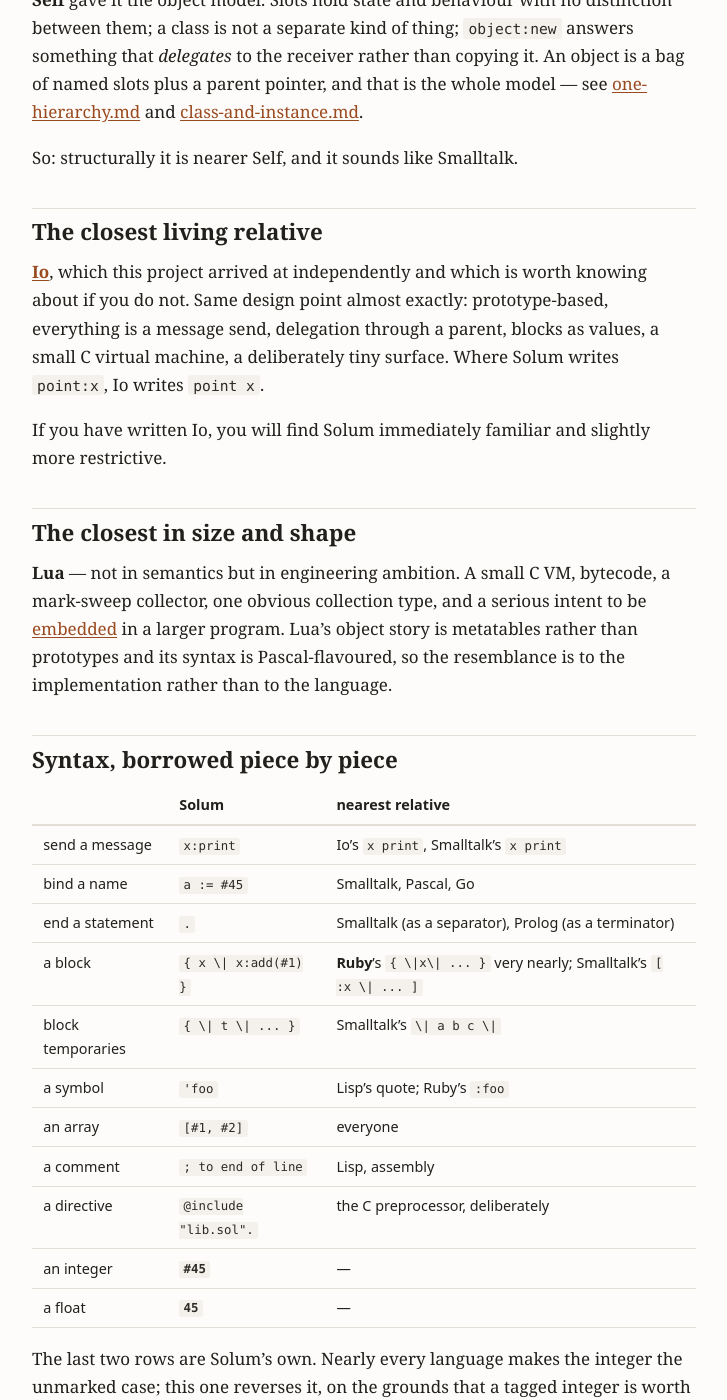
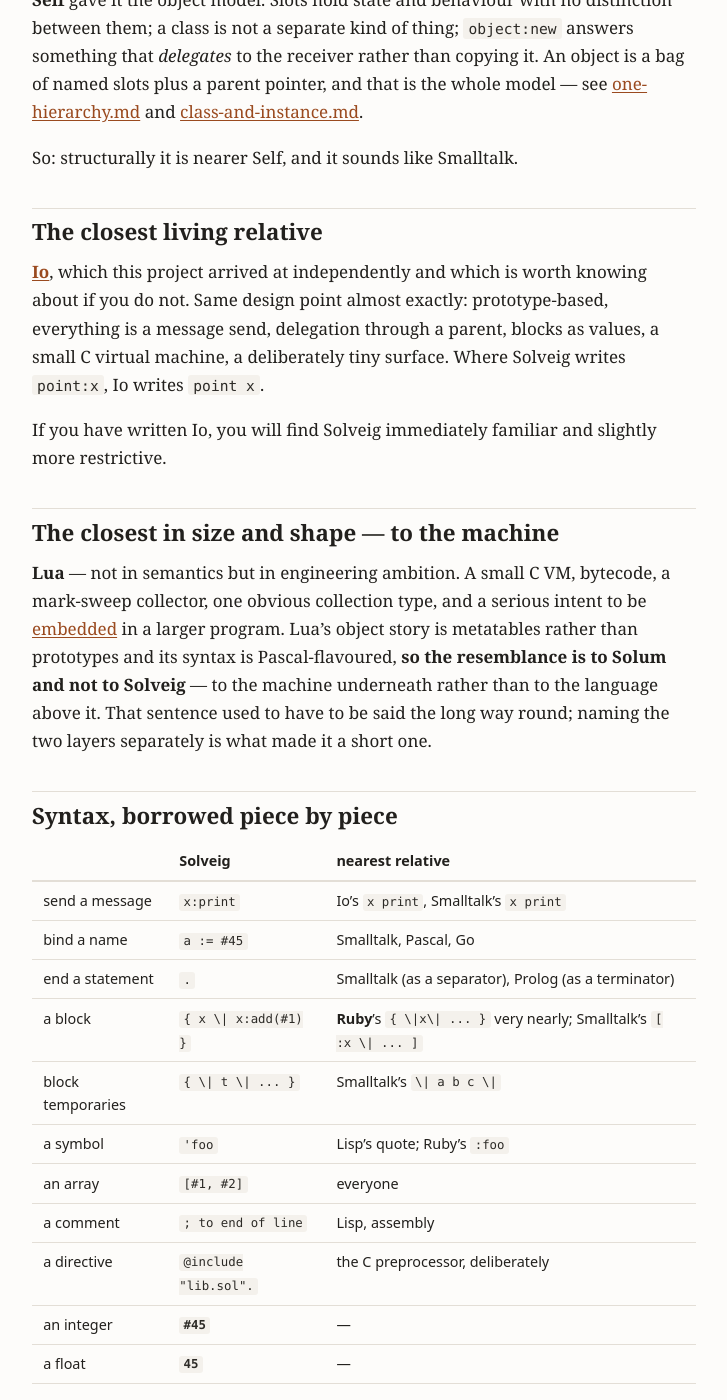
Before and after one commit to hansolovkarlsson/Solveig, a Jekyll site: the page built from docs/lineage.md, in a window 1280 px wide and 1400 px high, scrolled down 752 px. Shown: the whole window, without its empty margins (276-1003 px from the left). Built offline with Jekyll 4.4.1, drawn with Linux system fonts in a browser that asks for light colours; our own code applies the rules of GitHub Pages for plain Markdown files; some of the changed text lies outside the part shown.

Commit message:
lineage.md: the pass it was owed, not the search-and-replace
Ten mentions, and all ten were about the language, so all ten became
Solveig. Which would have made this a sed -- except that the pass was
worth doing for what it found instead.

This page had already been drawing the line between the language and the
thing underneath it, and had to draw it the long way round every time
because only one of the two had a name. Now both do, and two passages get
shorter and sharper for it.

The Lua paragraph ended "the resemblance is to the implementation rather
than to the language". It now says the resemblance is to Solum and not to
Solveig, which is the same sentence with the words it was missing.

And the note for a C programmer said "the VM, the bytecode and the
embedding interface will all be legible; the language itself will not
feel like C at all". That is the whole naming decision stated without the
names. It is Solum and Solveig now, and it gained the extension interface
while it was open, which is also C and also legible.

The section above the Lua paragraph is "the closest in size and shape --
to the machine", since that is what it was always comparing.

Two mentions of Solum remain and both are deliberate.

Co-Authored-By: Claude Opus 5 <noreply@anthropic.com>
Claude-Session: https://claude.ai/code/session_014Emnizwfra15qgDU979HaB

```diff
--- a/docs/lineage.md
+++ b/docs/lineage.md
@@ -1,6 +1,6 @@
-# Lineage — what Solum is like, and what it is not
+# Lineage — what Solveig is like, and what it is not
 
-*For anyone arriving with another language in their hands. What Solum borrowed,
+*For anyone arriving with another language in their hands. What Solveig borrowed,
 from whom, and where it leaves the family. If you want to learn the language
 rather than place it, start with the [tutorial](TUTORIAL.md) instead.*
 
@@ -36,22 +36,24 @@ So: structurally it is nearer Self, and it sounds like Smalltalk.
 and which is worth knowing about if you do not. Same design point almost
 exactly: prototype-based, everything is a message send, delegation through a
 parent, blocks as values, a small C virtual machine, a deliberately tiny
-surface. Where Solum writes `point:x`, Io writes `point x`.
+surface. Where Solveig writes `point:x`, Io writes `point x`.
 
-If you have written Io, you will find Solum immediately familiar and slightly
+If you have written Io, you will find Solveig immediately familiar and slightly
 more restrictive.
 
-## The closest in size and shape
+## The closest in size and shape — to the machine
 
 **Lua** — not in semantics but in engineering ambition. A small C VM, bytecode,
 a mark-sweep collector, one obvious collection type, and a serious intent to be
 [embedded](embedding.md) in a larger program. Lua's object story is metatables
-rather than prototypes and its syntax is Pascal-flavoured, so the resemblance is
-to the implementation rather than to the language.
+rather than prototypes and its syntax is Pascal-flavoured, **so the resemblance
+is to Solum and not to Solveig** — to the machine underneath rather than to the
+language above it. That sentence used to have to be said the long way round;
+naming the two layers separately is what made it a short one.
 
 ## Syntax, borrowed piece by piece
 
-| | Solum | nearest relative |
+| | Solveig | nearest relative |
 | --- | --- | --- |
 | send a message | `x:print` | Io's `x print`, Smalltalk's `x print` |
 | bind a name | `a := #45` | Smalltalk, Pascal, Go |
@@ -65,7 +67,7 @@ to the implementation rather than to the language.
 | an integer | **`#45`** | — |
 | a float | **`45`** | — |
 
-The last two rows are Solum's own. Nearly every language makes the integer the
+The last two rows are Solveig's own. Nearly every language makes the integer the
 unmarked case; this one reverses it, on the grounds that a tagged integer is
 worth the mark where a value's type is never inferred. `#` is Smalltalk's
 literal marker, repurposed.
@@ -86,7 +88,7 @@ image and no live environment: you edit files and run a compiler.
 restricted — see below — and that reflection can read but never write.
 
 **Ruby.** Blocks look almost identical and behave similarly in the common case,
-because Ruby blocks are usually downward-only in practice and Solum's must be.
+because Ruby blocks are usually downward-only in practice and Solveig's must be.
 `:` where you expect `.`, `:=` where you expect `=`, and no `end`.
 
 **JavaScript.** You have prototypes already, so delegation will read naturally.
@@ -97,9 +99,12 @@ because "are these the same value" is a question worth answering across types
 where "which is larger" is not. And `nil` is one thing rather than two —
 [absence.md](absence.md) is the page on that.
 
-**C.** The VM, the bytecode and the [embedding interface](embedding.md) will all
-be legible. The language itself will not feel like C at all: no statements that
-are not expressions, no control-flow keywords, and no types written down.
+**C.** **Solum** will be legible — the VM, the bytecode, the
+[embedding interface](embedding.md) and the
+[extension interface](extensions.md) are all C and read as C. **Solveig** will
+not feel like C at all: no statements that are not expressions, no control-flow
+keywords, and no types written down. The two names are the two halves, and this
+is the paragraph where the difference is easiest to feel.
 
 ## Where it leaves the family
 
@@ -108,7 +113,7 @@ documented where a program would meet it.
 
 - **A block that reads its enclosing frame cannot outlive it**
   ([3.1](ROADMAP.md#31-capturing-blocks-cannot-escape-their-frame)). Smalltalk,
-  Self and Io all have full closures. Solum's are downward-only, and calling one
+  Self and Io all have full closures. Solveig's are downward-only, and calling one
   after its frame returned is reported rather than reading somebody else's
   slots. This is the biggest single difference from the family.
 - **No non-local return** — no `^`
@@ -132,7 +137,7 @@ documented where a program would meet it.
 
 Placing the language invited the next question, and
 [ideas.md](ideas.md) now carries the survey: what Smalltalk, Self, Io, Lua and
-Ruby have that Solum might want, each with a verdict.
+Ruby have that Solveig might want, each with a verdict.
 
 The short version. **Deferred with a trigger**: an early exit from a loop,
 intercepting a message that was not understood, a set type, and mathematics with
@@ -161,7 +166,7 @@ that choose prototypes usually end up at JavaScript's shape rather than Self's.
 
 ---
 
-*A caveat this page owes the reader.* Everything above about **Solum** is
+*A caveat this page owes the reader.* Everything above about **Solveig** is
 checked — the syntax against the [reference](REFERENCE.md), the restrictions
 against the [roadmap](ROADMAP.md), and the strictness by running it, which
 corrected one claim: `equals` across types answers `false` where `lessThan`
```
